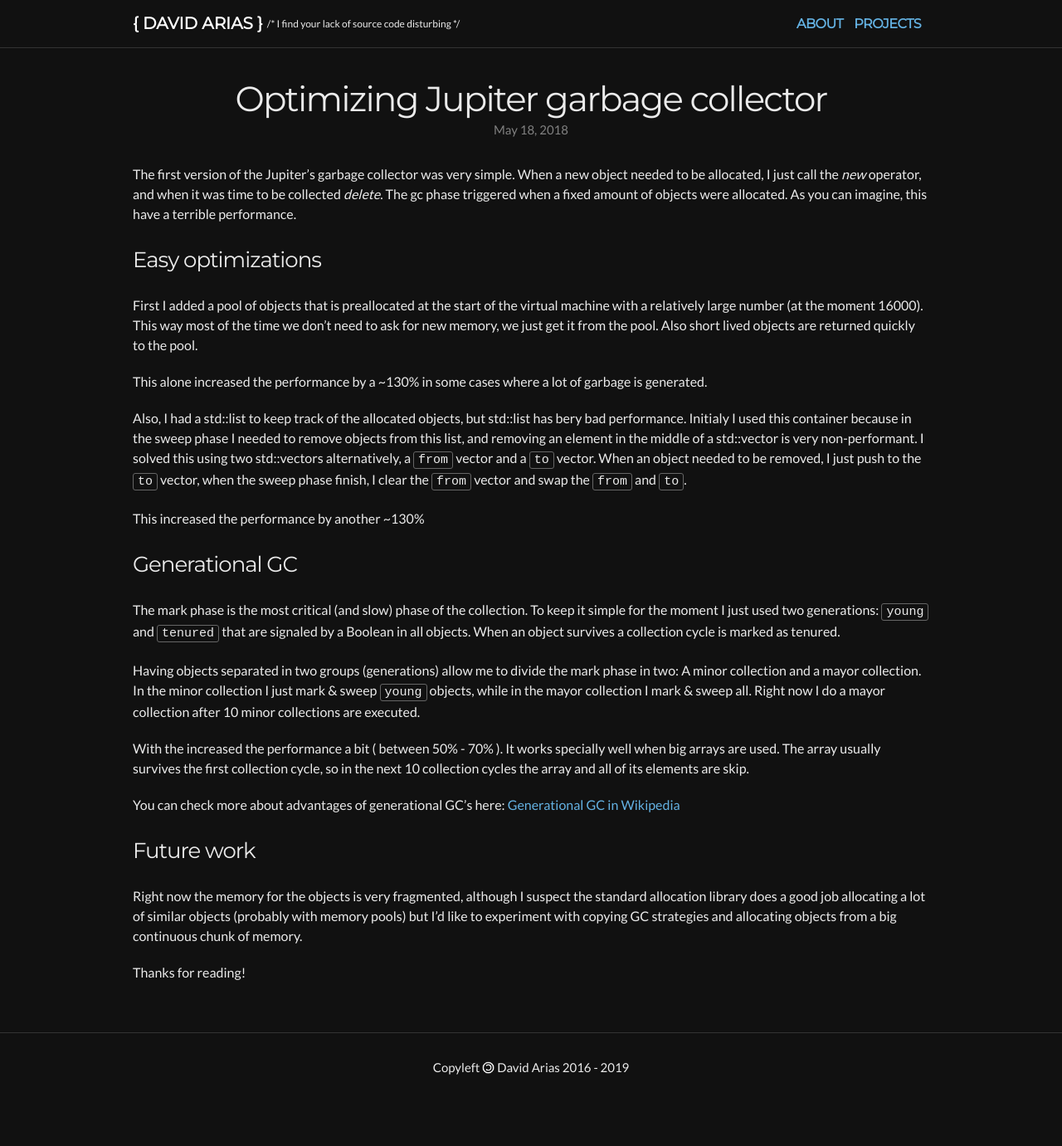
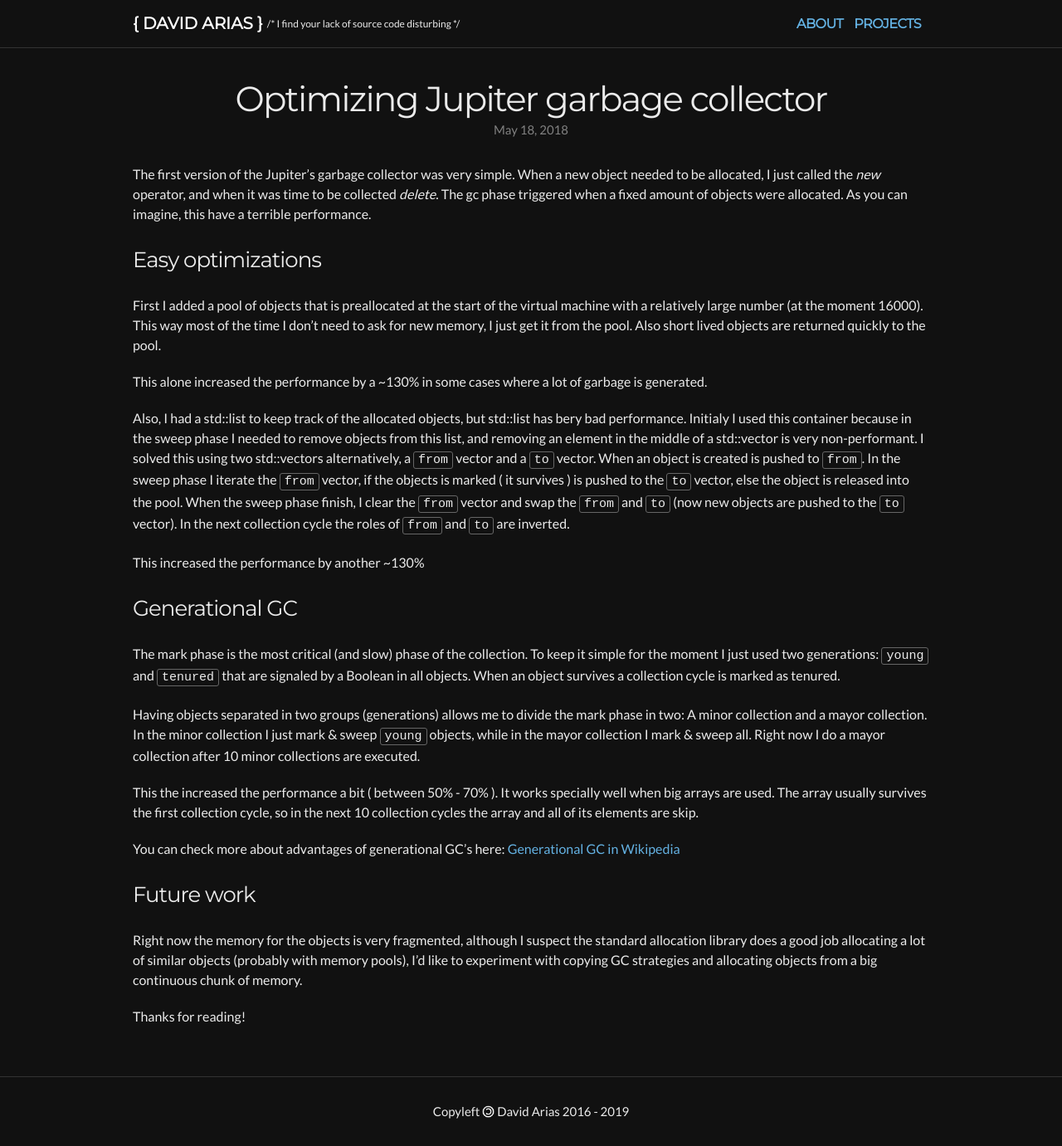
Before and after one commit to davidarias/davidarias.github.io, a Jekyll site: the page built from _posts/2018-06-01-jupiter-gc.md, in a window 1280 px wide. Shown: the whole page at 83% size. Built offline with Jekyll 4.4.1, drawn with Linux system fonts in a browser that asks for light colours; before the commit the page ends 1328 px from its top, so only the background shows below that.

Commit message:
fix typos and reworded unclear paragraph

```diff
--- a/_posts/2018-06-01-jupiter-gc.md
+++ b/_posts/2018-06-01-jupiter-gc.md
@@ -6,15 +6,15 @@ categories: projects
 ---
 
 The first version of the Jupiter's garbage collector was very simple. When a new object
-needed to be allocated, I just call the *new* operator, and when it was time to be
+needed to be allocated, I just called the *new* operator, and when it was time to be
 collected *delete*. The gc phase triggered when a fixed amount of objects were allocated.
 As you can imagine, this have a terrible performance.
 
 ### Easy optimizations
 
 First I added a pool of objects that is preallocated at the start of the virtual machine with
-a relatively large number (at the moment 16000). This way most of the time we don't need to ask for
-new memory, we just get it from the pool. Also short lived objects are returned quickly to the pool.
+a relatively large number (at the moment 16000). This way most of the time I don't need to ask for
+new memory, I just get it from the pool. Also short lived objects are returned quickly to the pool.
 
 This alone increased the performance by a ~130% in some cases where a lot of garbage
 is generated.
@@ -23,8 +23,11 @@ Also, I had a std::list to keep track of the allocated objects, but std::list ha
 bery bad performance. Initialy I used this container because in the sweep phase I needed to
 remove objects from this list, and removing an element in the middle of a std::vector is very
 non-performant. I solved this using two std::vectors alternatively, a `from` vector
-and a `to` vector. When an object needed to be removed, I just push to the `to` vector,
-when the sweep phase finish, I clear the `from` vector and swap the `from` and  `to`.
+and a `to` vector. When an object is created is pushed to `from`. In the sweep phase I iterate
+the `from` vector, if the objects is marked ( it survives ) is pushed to the  `to` vector, else
+the object is released into the pool. When the sweep phase finish, I clear the `from` vector
+and swap the `from` and  `to` (now new objects are pushed to the `to` vector). In the next
+collection cycle the roles of `from` and `to` are inverted.
 
 This increased the performance by another ~130%
 
@@ -34,12 +37,12 @@ The mark phase is the most critical (and slow) phase of the collection. To keep
 for the moment I just used two generations: `young` and `tenured` that are signaled by a Boolean
 in all objects. When an object survives a collection cycle is marked as tenured.
 
-Having objects separated in two groups (generations) allow me to divide the mark phase in two:
+Having objects separated in two groups (generations) allows me to divide the mark phase in two:
 A minor collection and a mayor collection. In the minor collection I just mark & sweep `young` objects,
 while in the mayor collection I mark & sweep all. Right now I do a mayor collection after 10 minor collections
 are executed.
 
-With the increased the performance a bit ( between 50% - 70% ). It works specially well
+This the increased the performance a bit ( between 50% - 70% ). It works specially well
 when big arrays are used. The array usually survives the first collection cycle, so in the next 10
 collection cycles the array and all of its elements are skip.
 
@@ -48,7 +51,7 @@ You can check more about advantages of generational GC's here: [Generational GC
 ### Future work
 
 Right now the memory for the objects is very fragmented, although I suspect the standard allocation library
-does a good job allocating a lot of similar objects (probably with memory pools) but I'd like to
+does a good job allocating a lot of similar objects (probably with memory pools), I'd like to
 experiment with copying GC strategies and allocating objects from a big continuous chunk of memory.
 
 Thanks for reading!
```
